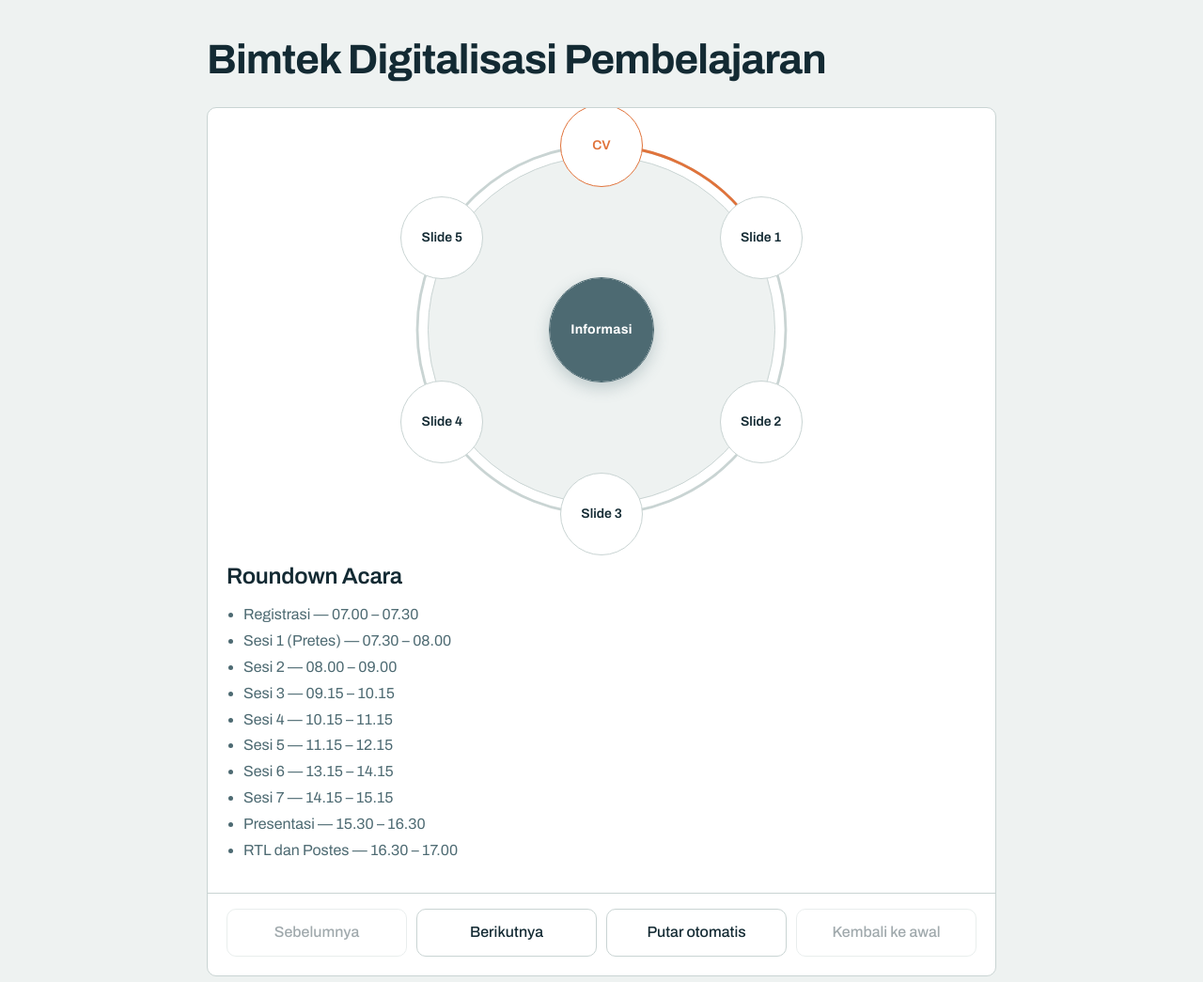
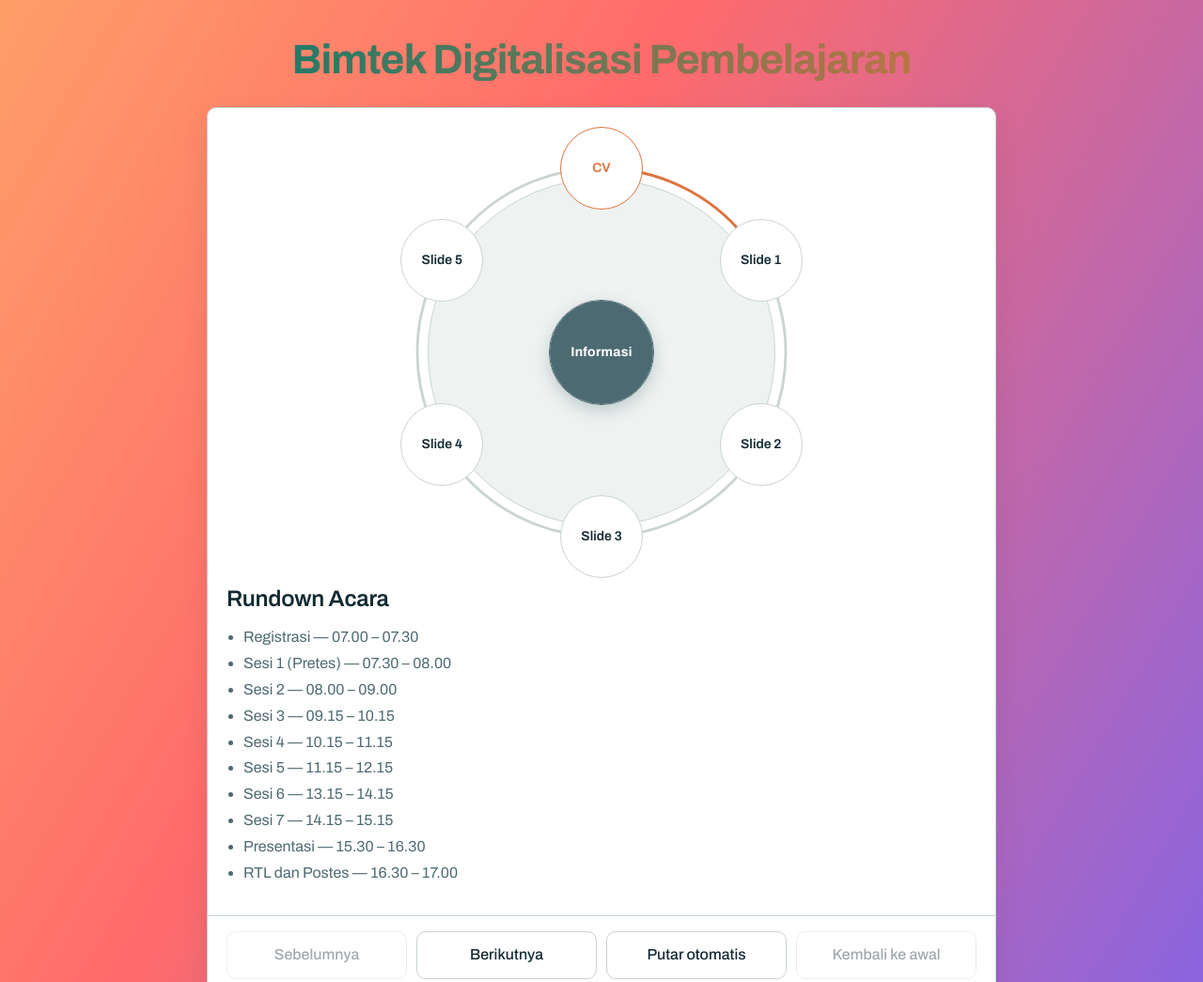
Before and after one commit to wartam-spenforma/bimtek-digital, a plain HTML site: page index.html in a window 1280 px wide. Shown: the top 1045 px of the page at 94% size. Drawn offline with Linux system fonts and the light colour scheme.

Commit message:
Update index.html

```diff
--- a/index.html
+++ b/index.html
@@ -50,24 +50,36 @@
   html{scroll-padding-top:env(safe-area-inset-top,0px)}
   body{
     margin:0;
-    background:var(--surface-2);
+    background:linear-gradient(120deg,#38d9c0,#ffd166,#ff6b6b,#6c63ff,#38d9c0);
+    background-size:300% 300%;
     color:var(--text);
     font-family:"Archivo","Helvetica Neue",Arial,sans-serif;
     font-size:16px;line-height:1.55;
     -webkit-font-smoothing:antialiased;
+    animation:warnaLatar 18s ease-in-out infinite;
   }
   .wrap{max-width:880px;margin:0 auto;padding:40px 20px 56px}
 
-  header h1{margin:0 0 6px;font-size:clamp(28px,6vw,44px);font-weight:700;letter-spacing:-.02em;line-height:1.05}
+  header{text-align:center}
+  header h1{
+    margin:0 0 6px;font-size:clamp(28px,6vw,44px);font-weight:700;
+    letter-spacing:-.02em;line-height:1.05;
+    background:linear-gradient(90deg,var(--accent),var(--signal),var(--accent));
+    background-size:220% auto;
+    -webkit-background-clip:text;background-clip:text;color:transparent;
+    animation:warnaJudul 6s linear infinite;
+  }
   header p{margin:0;color:var(--muted);max-width:58ch}
 
   .panel{
     margin-top:28px;background:var(--surface);
     border:1px solid var(--line);border-radius:var(--radius);overflow:hidden;
+    box-shadow:0 12px 30px rgba(19,42,51,.09);
+    animation:naik 700ms ease both;
   }
 
   /* ---------- roda tombol ---------- */
-  .wheel-wrap{position:relative;width:min(92vw,420px);height:min(92vw,420px);margin:26px auto 8px}
+  .wheel-wrap{position:relative;width:min(92vw,420px);height:min(92vw,420px);margin:50px auto 8px}
   .big-circle{
     position:absolute;inset:6%;border-radius:50%;
     background:var(--surface-2);border:1px solid var(--line);
@@ -170,6 +182,8 @@
 
   @keyframes masuk{from{opacity:0;transform:translateY(12px) scale(.94)}to{opacity:1;transform:none}}
   @keyframes naik{from{opacity:0;transform:translateY(8px)}to{opacity:1;transform:none}}
+  @keyframes warnaLatar{0%,100%{background-position:0% 50%}50%{background-position:100% 50%}}
+  @keyframes warnaJudul{to{background-position:220% center}}
   @keyframes pilih{0%{transform:scale(1)}45%{transform:scale(1.07)}100%{transform:scale(1)}}
   @keyframes denyut{0%,100%{box-shadow:0 0 0 0 rgba(224,115,59,.45)}50%{box-shadow:0 0 0 8px rgba(224,115,59,0)}}
 
@@ -217,7 +231,7 @@
 (function(){
   const INFO = {
     label:"Informasi",
-    judul:"Roundown Acara",
+    judul:"Rundown Acara",
     daftar:[
       "Registrasi — 07.00 – 07.30",
       "Sesi 1 (Pretes) — 07.30 – 08.00",
@@ -235,8 +249,15 @@
     label:"CV",
     kapsi:"Profil singkat",
     judul:"Curriculum vitae",
-    teks:"Ringkasan diri, pengalaman, dan keahlian. Ganti isinya lewat objek CV di dalam berkas ini.",
-    daftar:["Nama dan posisi saat ini","Pendidikan terakhir","Dua sampai tiga pengalaman kerja","Keahlian utama dan kontak"]
+    teks:"Profil Wartam, pendidik pada SMP Negeri 4 Majenang.",
+    daftar:[
+      "Nama: Wartam",
+      "Tempat tanggal lahir: Cilacap, 4 Juli 1974",
+      "Unit Kerja: SMP Negeri 4 Majenang",
+      "Pendidikan terakhir: S1 Pendidikan Matematika",
+      "Pengalaman Kerja: SMP Negeri 1 Kampung Laut (2003–2026), SMA Muhammadiyah Majenang (2003–2006), SMP Negeri 4 Majenang (2006–sekarang)",
+      "Kompetensi: GCT L1 dan L2, Guru Penggerak, Bergema, Guru Pejuang Digital"
+    ]
   };
   const SLIDES = [
     { judul:"Paradigma Pembelajaran Digital dan Pemanfaatan Perangkat",
```
